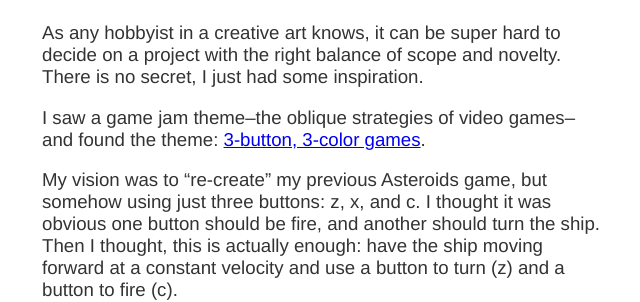
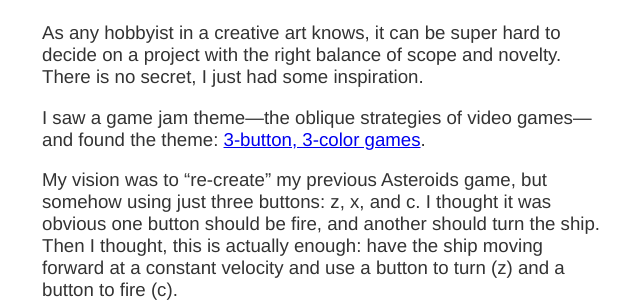
Before and after one commit to joebentley/joebentley.github.io-archive, a Jekyll site: the page built from _posts/2019-07-26-first-experiences-with-godot.md, in a window 1280 px wide and 900 px high, scrolled down 1387 px. Shown: the part 153-455 px from the top of the window, without its empty margins (318-958 px from the left). Built offline with Jekyll 4.4.1, drawn with Linux system fonts in a browser that asks for light colours; Markdown is read by kramdown in place of the engine named in the settings.

```diff
--- a/_config.yml
+++ b/_config.yml
@@ -16,8 +16,3 @@ defaults:
       path: ""
     values:
       layout: "default"
-
-markdown: redcarpet
-
-redcarpet:
-  extensions: ['smart']
--- a/_posts/2019-07-26-first-experiences-with-godot.md
+++ b/_posts/2019-07-26-first-experiences-with-godot.md
@@ -50,7 +50,7 @@ As any hobbyist in a creative art knows, it can be super hard to decide on a
 project with the right balance of scope and novelty. There is no secret, I just
 had some inspiration.
 
-I saw a game jam theme--the oblique strategies of video games--and found the
+I saw a game jam theme---the oblique strategies of video games---and found the
 theme: [3-button, 3-color games](https://itch.io/jam/ssj3button3color).
 
 My vision was to "re-create" my previous Asteroids game, but somehow using just
```
Also changed, not shown: 2 other files.
